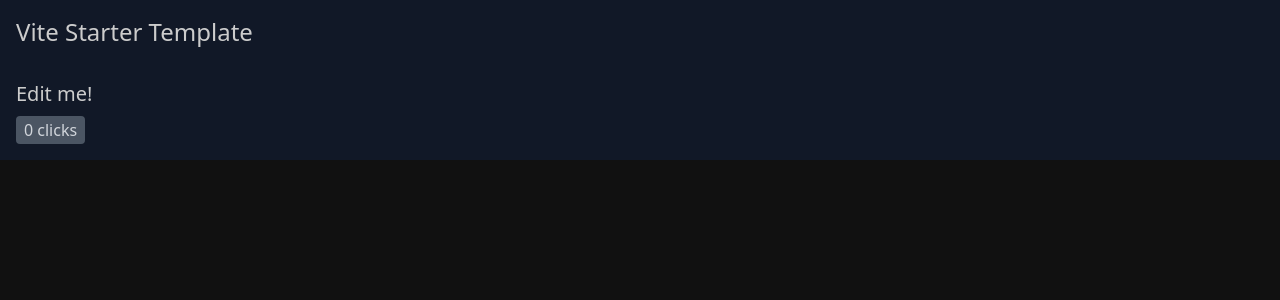
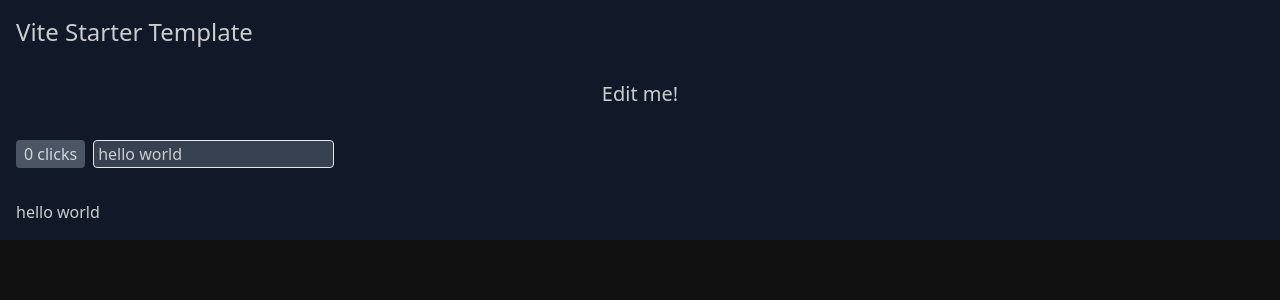
Before and after one commit to musakui/template-vite, a Vue app: page / in a window 1280 px wide. Shown: the top 300 px of the page. Built offline with nearby package versions, Linux system fonts and the light colour scheme.

Commit message:
add optional tsconfig

```diff
--- a/package.json
+++ b/package.json
@@ -1,8 +1,9 @@
 {
 	"name": "template-vite",
-	"description": "Template using Vite",
+	"description": "Starter template using Vite & Vue",
 	"author": "musakui",
 	"license": "MIT",
+	"repository": "github:musakui/template-vite",
 	"version": "0.0.0",
 	"private": true,
 	"type": "module",
--- a/src/App.vue
+++ b/src/App.vue
@@ -1,15 +1,18 @@
 <script setup>
 import { ref } from 'vue'
+const text = ref('hello world')
 const count = ref(0)
 const increment = () => ++count.value
 </script>
 
 <template>
 	<h1 class="p-4 text-2xl">Vite Starter Template</h1>
-	<div class="p-4">
-		<div class="mb-2 text-xl">Edit me!</div>
+	<div class="p-4 text-xl text-center">Edit me!</div>
+	<div class="p-4 flex gap-2 align-center">
 		<button class="px-2 py-0.5 rounded text-gray-300 bg-gray-600" @click="increment">
 			{{ count }} clicks
 		</button>
+		<input v-model="text" class="px-1 bg-gray-700 border rounded" />
 	</div>
+	<div class="p-4 truncate">{{ text }}</div>
 </template>
--- /dev/null
+++ b/src/vite-env.d.ts
@@ -0,0 +1,7 @@
+/// <reference types="vite/client" />
+
+declare module '*.vue' {
+	import type { DefineComponent } from 'vue'
+	const component: DefineComponent<{}, {}, any>
+	export default component
+}
```
Also changed, not shown: tsconfig.json (added, +21 -0 lines), 1 other file (tests, documents, lock files or other folders).
